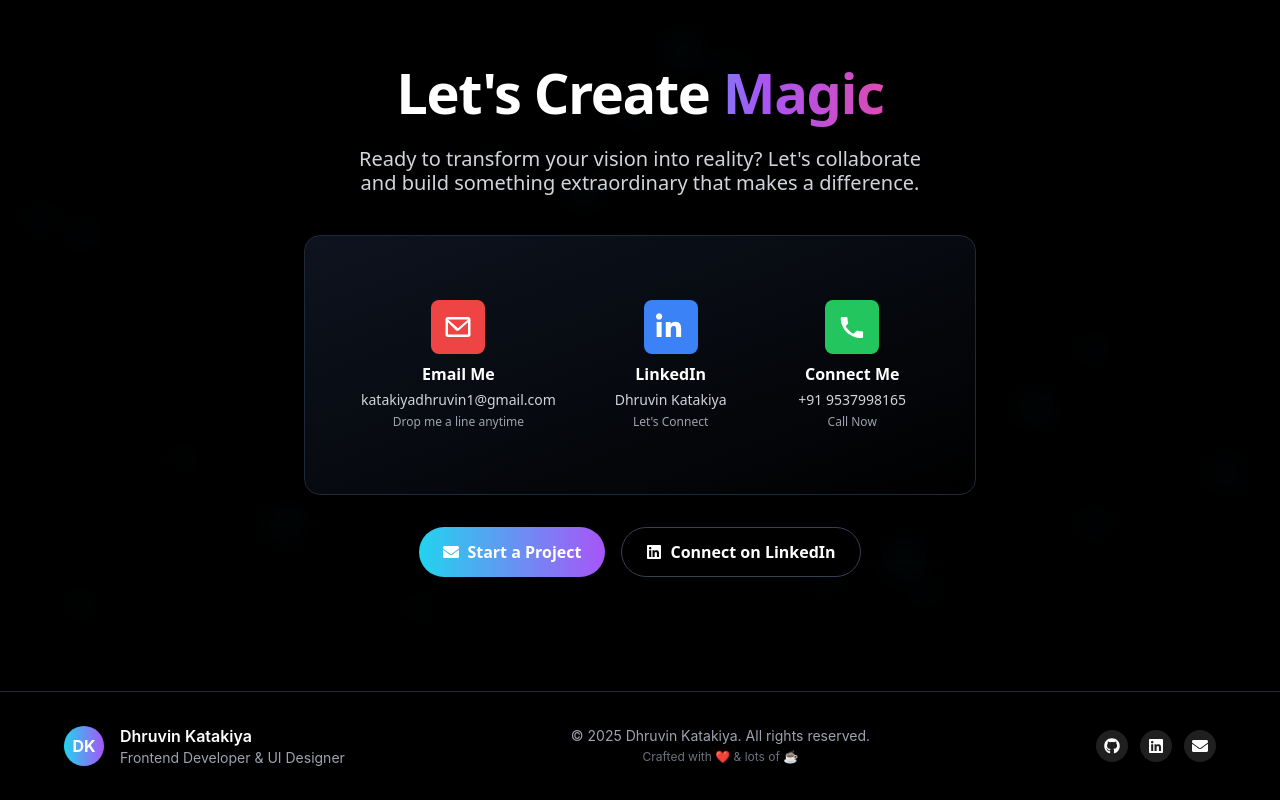
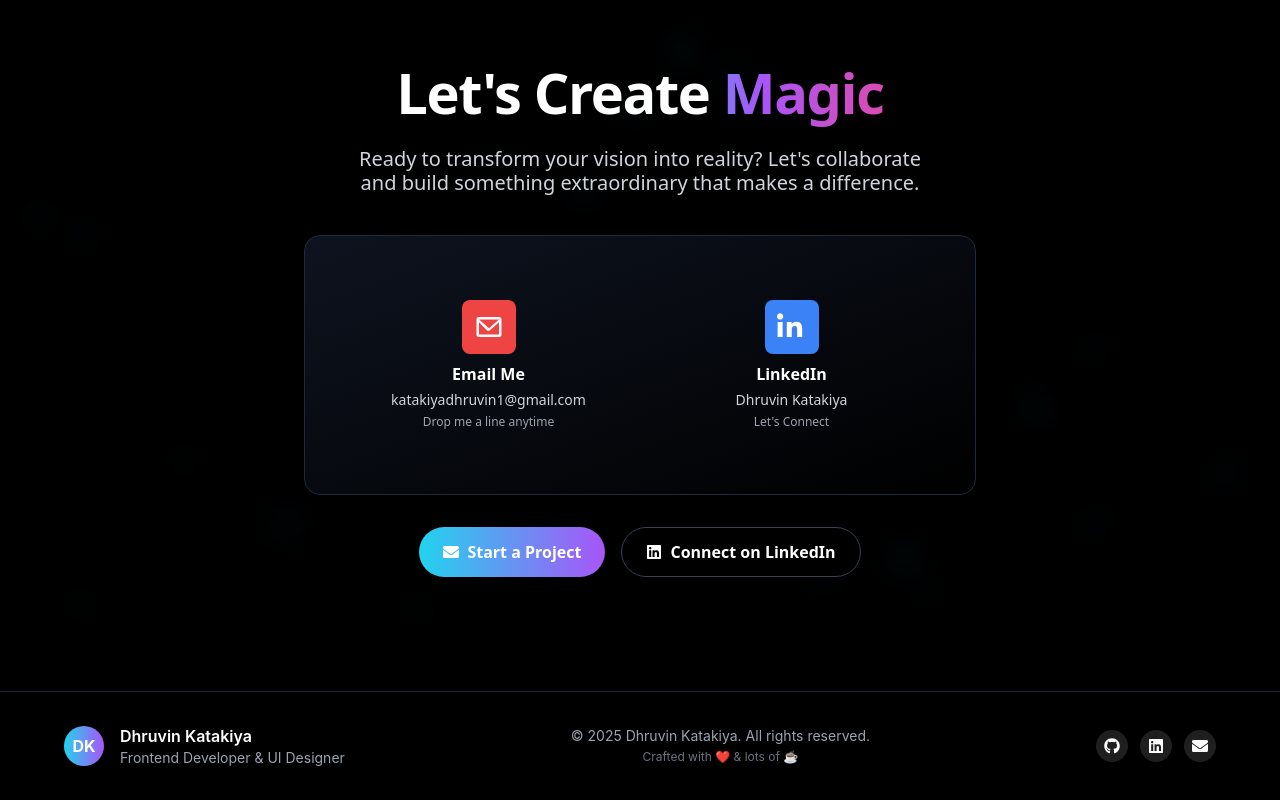
Before and after one commit to Dhruvinkatakiya/Portfolio-1, a React (Create React App) app: page / in a window 1280 px wide. Shown: the part 4728-5528 px from the top of the page. Built offline with nearby package versions, Linux system fonts and the light colour scheme.

Commit message:
remove call

```diff
--- a/src/pages/createmagic.jsx
+++ b/src/pages/createmagic.jsx
@@ -81,28 +81,28 @@ export default function CreateMagicPage() {
                   </svg>
                 ),
               },
-              {
-                title: "Connect Me",
-                subtitle: "+91 9537998165",
-                note: "Call Now",
-                color: "bg-green-500",
-                icon: (
-                  <svg width="30" height="30" fill="none" viewBox="0 0 24 24">
-                    <path
-                      fill="currentColor"
-                      d="M6.62 10.79a15.053 15.053 0 0 0 6.59
-                      6.59l2.2-2.2a1 1 0 0 1
-                      1.01-.24 11.05 11.05 0 0 0 3.47.55
-                      1 1 0 0 1 1 1v3.34a1 1 0 0 1-1
-                      1C10.4 21 3 13.6 3
-                      4.99a1 1 0 0 1 1-1H7.4a1
-                      1 0 0 1 1 1c0 1.2.19
-                      2.38.55 3.47a1 1 0 0 1-.25
-                      1.01l-2.08 2.32z"
-                    />
-                  </svg>
-                ),
-              },
+              // {
+              //   title: "Connect Me",
+              //   subtitle: "+91 9537998165",
+              //   note: "Call Now",
+              //   color: "bg-green-500",
+              //   icon: (
+              //     <svg width="30" height="30" fill="none" viewBox="0 0 24 24">
+              //       <path
+              //         fill="currentColor"
+              //         d="M6.62 10.79a15.053 15.053 0 0 0 6.59
+              //         6.59l2.2-2.2a1 1 0 0 1
+              //         1.01-.24 11.05 11.05 0 0 0 3.47.55
+              //         1 1 0 0 1 1 1v3.34a1 1 0 0 1-1
+              //         1C10.4 21 3 13.6 3
+              //         4.99a1 1 0 0 1 1-1H7.4a1
+              //         1 0 0 1 1 1c0 1.2.19
+              //         2.38.55 3.47a1 1 0 0 1-.25
+              //         1.01l-2.08 2.32z"
+              //       />
+              //     </svg>
+              //   ),
+              // },
             ].map((item, i) => (
               <div
                 key={i}
```
